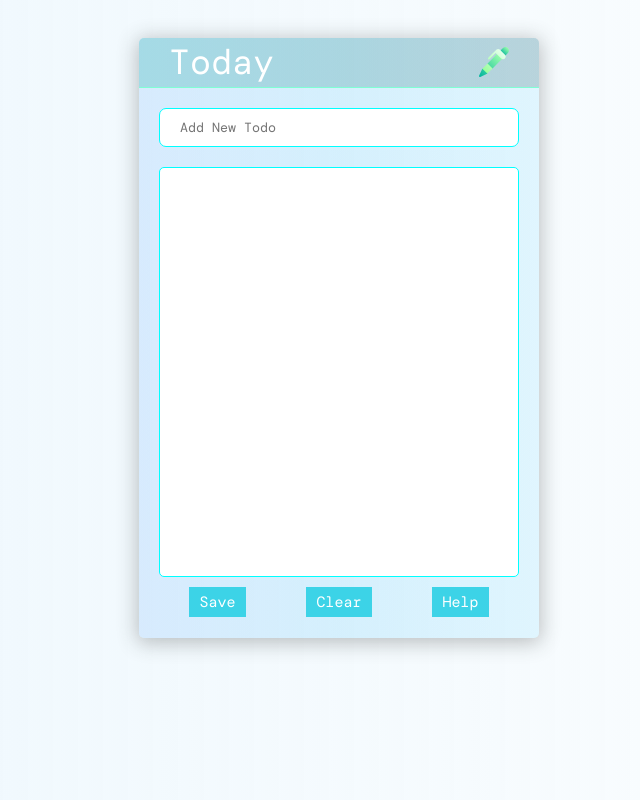
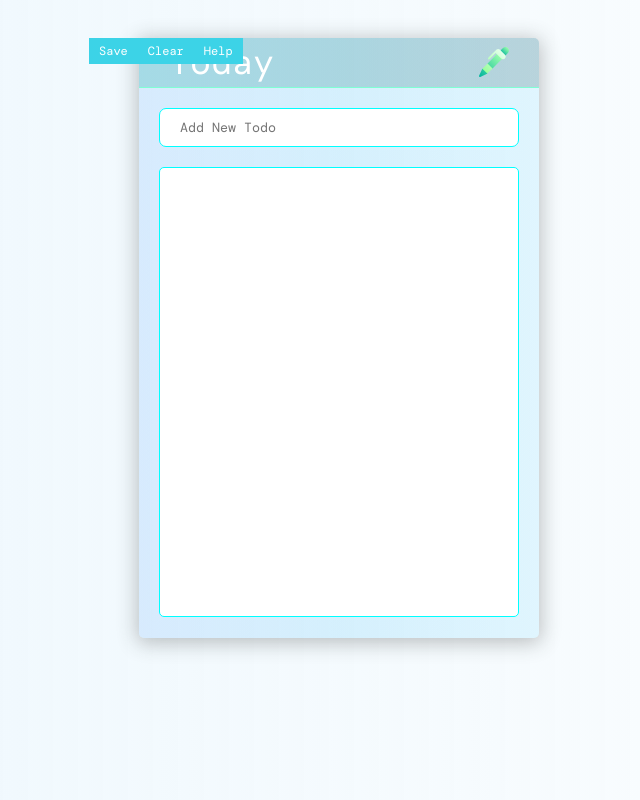
Before and after one commit to MuradSky/SimpleTodo.github.io, a plain HTML site: page index.html in a window 1280 px wide. Shown: the whole page, without its empty margins (311-951 px from the left). Drawn offline with nearby package versions, Linux system fonts and the light colour scheme; a web font is replaced by a local one.

Commit message:
Update styles.css

```diff
--- a/css/styles.css
+++ b/css/styles.css
@@ -148,7 +148,7 @@ h1, h2, h3, h4, h5, h6, p {
 .todo__list {
   background: #fff;
   width: 360px;
-  height: 410px;
+  height: 450px;
   margin: 20px auto 10px;
   border-radius: 5px;
   padding: 10px;
@@ -250,7 +250,7 @@ h1, h2, h3, h4, h5, h6, p {
 }
 
 .buttons {
-  width: 360px;
+  width: 50px;
   display: -webkit-box;
   display: -webkit-flex;
   display: -ms-flexbox;
@@ -259,12 +259,14 @@ h1, h2, h3, h4, h5, h6, p {
       -ms-flex-pack: distribute;
           justify-content: space-around;
   margin: 0 auto;
+  position: absolute;
+  top: 0;
+  left: -50px;
 }
-
 .buttons__styles {
   background: #3cd3e7;
   border: none;
-  font-size: 15px;
+  font-size: 12px;
   font-family: 'DM Mono';
   padding: 5px 10px;
   cursor: pointer;
@@ -272,6 +274,7 @@ h1, h2, h3, h4, h5, h6, p {
   -webkit-transition: all .1s linear;
   -o-transition: all .1s linear;
   transition: all .1s linear;
+  margin-bottom: 10px;
 }
 
 .buttons__styles:hover {
```
